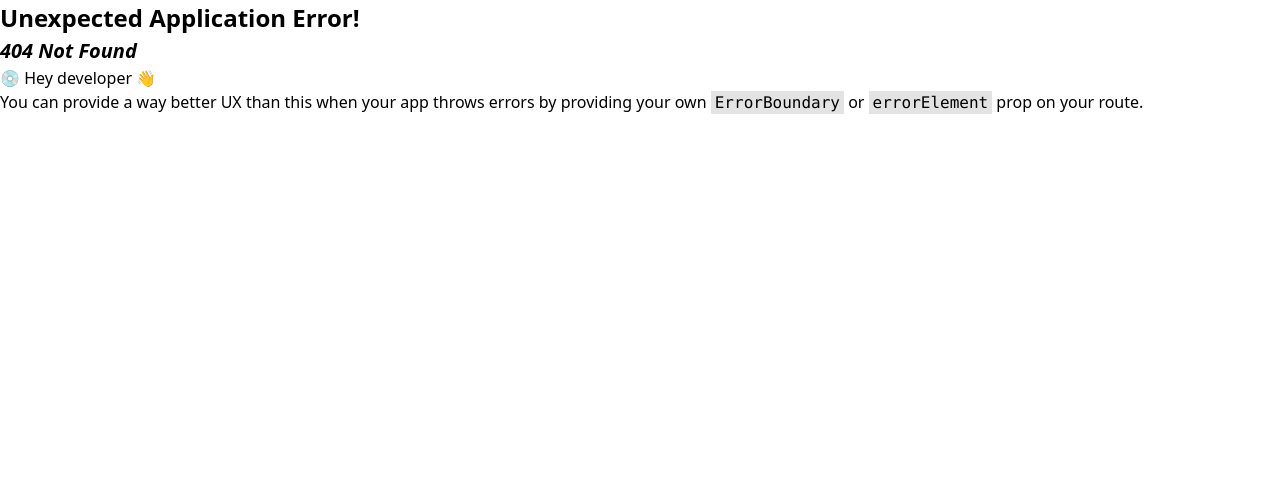
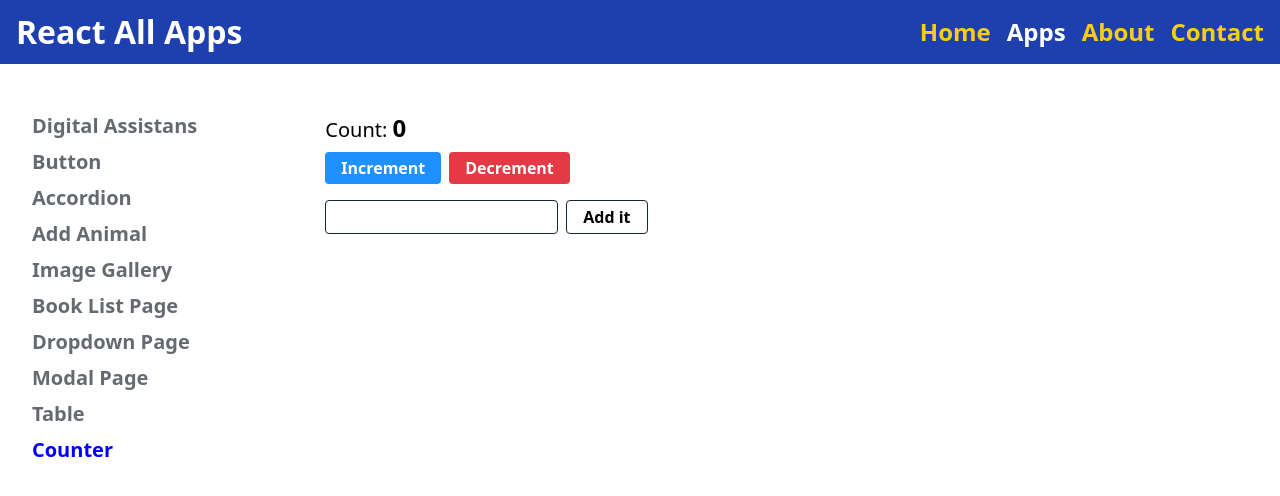
Before and after one commit to sedat355/react-all-apps, a React (Vite) app: page /apps/counter in a window 1280 px wide. Before the commit this address had no page. Shown: the top 496 px of the page. Built offline with nearby package versions, Linux system fonts and the light colour scheme.

Commit message:
Counter blş. temel görünüm render edildi

```diff
--- a/src/components/Sidebar.jsx
+++ b/src/components/Sidebar.jsx
@@ -30,6 +30,9 @@ const Sidebar = () => {
       <li className="sidebar-list-item">
         <NavLink to="table">Table</NavLink>
       </li>
+      <li className="sidebar-list-item">
+        <NavLink to="counter">Counter</NavLink>
+      </li>
     </ul>
   )
 }
--- /dev/null
+++ b/src/pages/CounterPage.jsx
@@ -0,0 +1,29 @@
+import { useState } from "react"
+import Button from "../components/Button"
+
+const CounterPage = () => {
+  const [count, setCount] = useState(0)
+  const [inputVal, setInputVal] = useState("")
+
+  return (
+    <div>
+      <span className="text-xl">
+        Count: <strong className="text-2xl">{count}</strong>
+      </span>
+
+      <div className="flex gap-x-2 mt-2">
+        <Button btnType="primary">Increment</Button>
+        <Button btnType="danger">Decrement</Button>
+      </div>
+
+      <form className="flex gap-x-2 mt-4">
+        <input className="border border-black-one rounded" />
+        <Button className="" btnType="outline">
+          Add it
+        </Button>
+      </form>
+    </div>
+  )
+}
+
+export default CounterPage
```
Also changed, not shown: src/components/router.jsx (+12 -7 lines).
